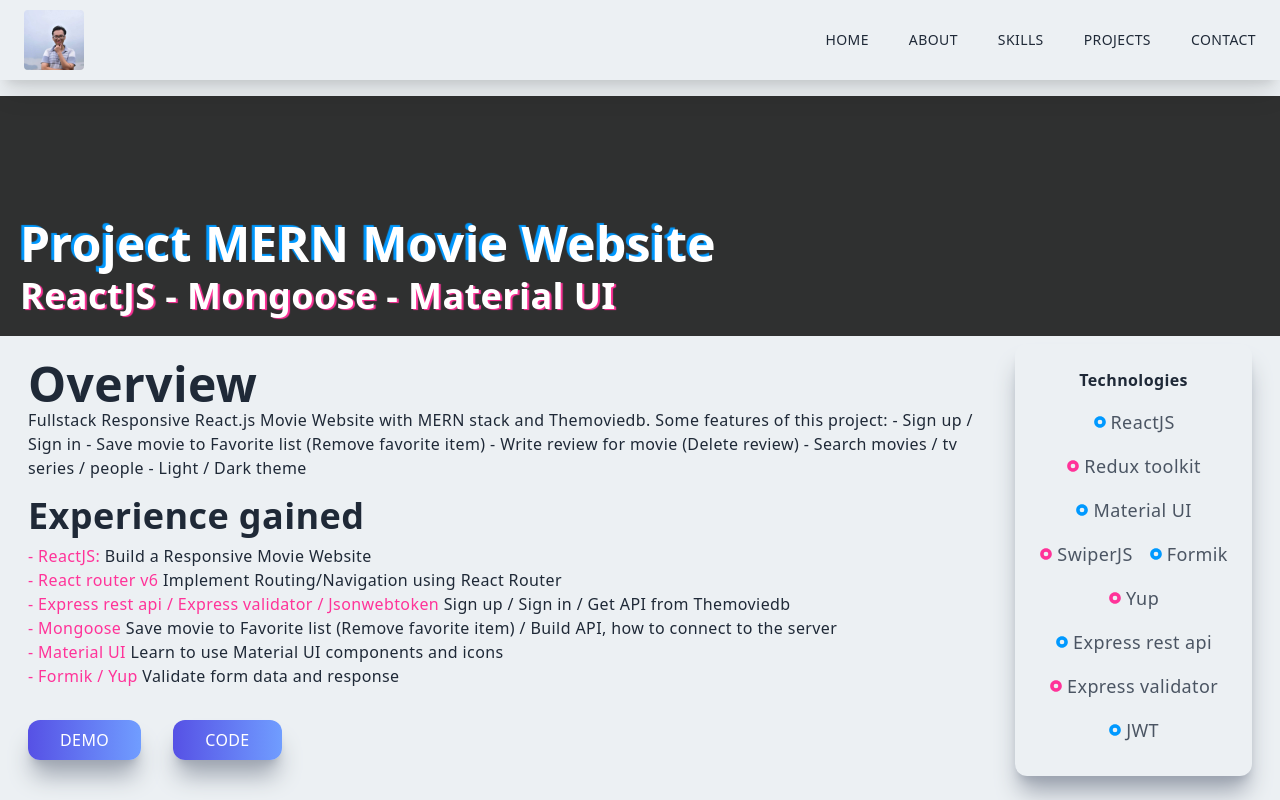
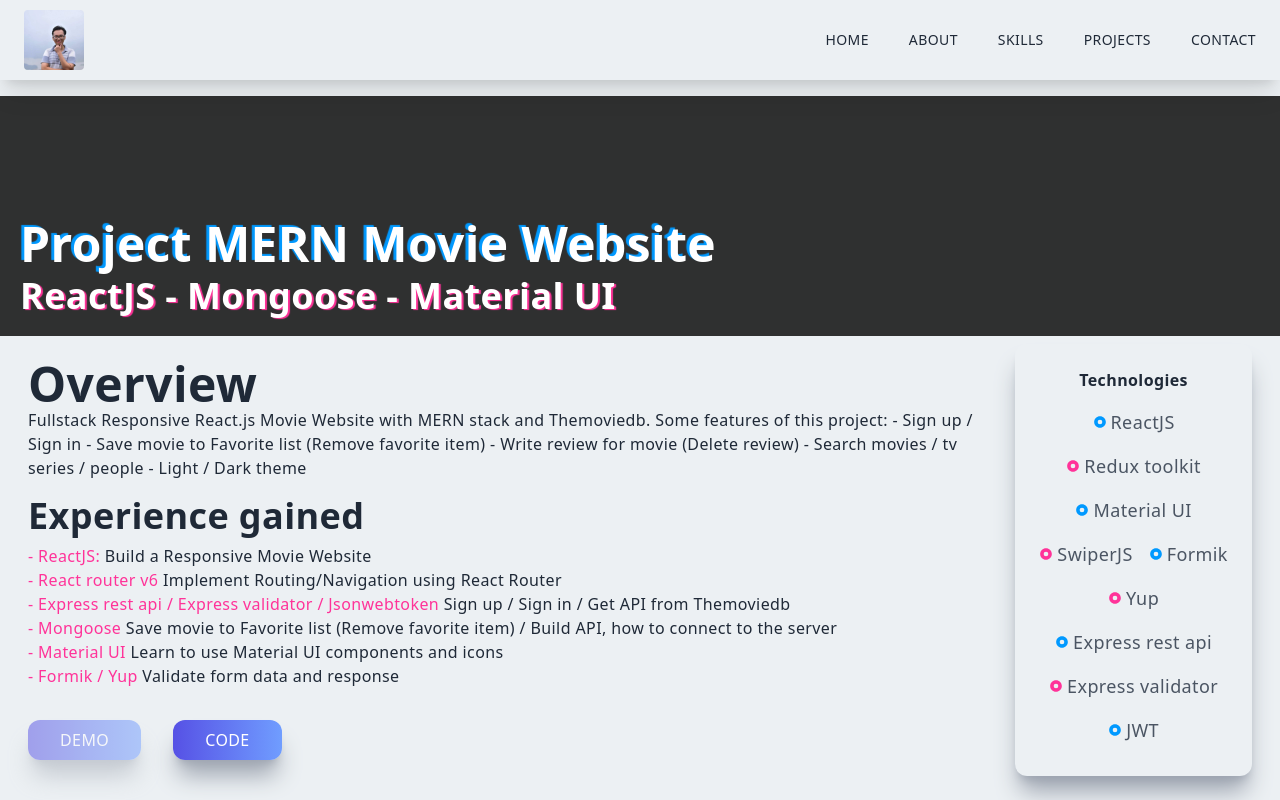
Before and after one commit to thisLocnt/portfolio, a Next.js app: page /project/1 in a window 1280 px wide. Built offline with nearby package versions, Linux system fonts and the light colour scheme.

Commit message:
update Projects Display

```diff
--- a/pages/project/[projectId]/index.tsx
+++ b/pages/project/[projectId]/index.tsx
@@ -7,13 +7,19 @@
     project: Project
 }
 
-const Property = ({project}: PropertyProps) => {
+const Property = ({ project }: PropertyProps) => {
+    const handleRedirect = (pathname: string) => {
+        if (!pathname) return;
+        window.open(pathname, '_blank')
+    }
+
     return (
         <>
             <Head>
                 <title>{FULL_NAME} | {project.projectName}</title>
-                <meta name="author" content="Nguyen Tien Loc" />
+                <meta name="author" content={FULL_NAME} />
                 <meta property="og:title" content={`Nguyen Tien Loc | ${project.projectName}`} />
+                <meta name='description' content={project.showDescription} />
                 <meta property="og:description" content={project.showDescription} />
                 <meta property="og:url" content={`${process.env.ROOT_URL}/project/${project.projectId}`} />
                 <meta property='og:image' content={`${process.env.ROOT_URL}${project.thumbnail}`} />
@@ -35,7 +41,9 @@
                             <div className="items-stretch w-[80%]">
                                 {/* <p>Project {project.projectName}</p> */}
                                 <h2 className="whitespace-pre-line">Overview</h2>
-                            <p className="mb-4">{project.overview}</p>
+                                <p className="mb-4">
+                                    {project.overview}
+                                </p>
                                 <h3 className='mb-2'>Experience gained</h3>
                                 <div className='mb-4'>
                                     {
@@ -52,14 +60,14 @@
                                             </>
                                     }
                                 </div>
-                            {
+                                {/* {
                                     project.linkDemo ? (
                                         <a
                                             href={project.linkDemo}
                                             target='_blank'
                                             rel='noreferrer'
                                         >
-                                    <button className={`px-8 py-2 mt-4 mr-8 ` }>Demo</button>
+                                            <button className={`px-8 py-2 mt-4 mr-8 `}>Demo</button>
                                         </a>
                                     ) : (
                                         <button className={`px-8 py-2 mt-4 mr-8 cursor-default`}>Demo</button>
@@ -78,8 +86,19 @@
                                         (
                                             <button className={`px-8 py-2 mt-4 cursor-default`}>Code</button>
                                         )
-                            }
-
+                                } */}
+                                <button
+                                    className={`px-8 py-2 mt-4 mr-8 ${!project.linkDemo ? 'cursor-not-allowed opacity-50' : ''}`}
+                                    onClick={() => handleRedirect(project.linkDemo)}
+                                >
+                                    Demo
+                                </button>
+                                <button
+                                    className={`px-8 py-2 mt-4 ${!project.linkRepo ? 'cursor-not-allowed opacity-50' : ''}`}
+                                    onClick={() => handleRedirect(project.linkRepo)}
+                                >
+                                    Code
+                                </button>
                             </div>
                             <div className='col-span-4 md:col-span-1 shadow-xl flex-1 shadow-gray-400 rounded-xl py-4'>
                                 <div className='p-2'>
@@ -115,8 +134,10 @@
 
 export default Property;
 
-export const getServerSideProps = (context: any) =>{
-    const {projectId} = context.params
+export const getServerSideProps = (context: any) => {
+    const { projectId } = context.params
+    if (!projectId) return;
+
     const index = PROJECTS.findIndex(p => p.projectId == projectId)
     if (index < 0) {
         return {
@@ -128,7 +149,7 @@
     }
 
     return {
-        props:{
+        props: {
             project: PROJECTS[index]
         }
     }
```
Lines whose indentation alone changed are shown as unchanged.
